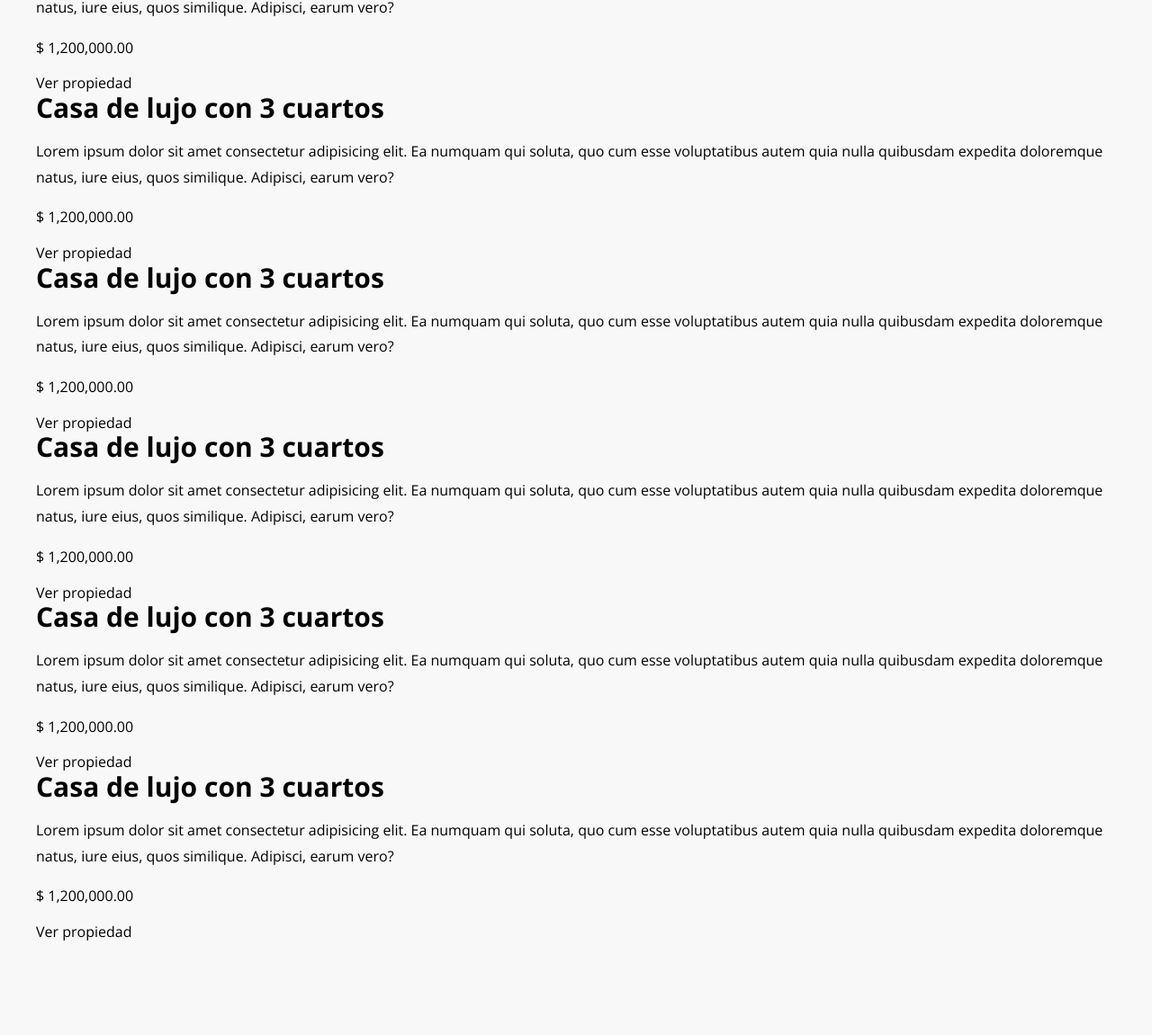
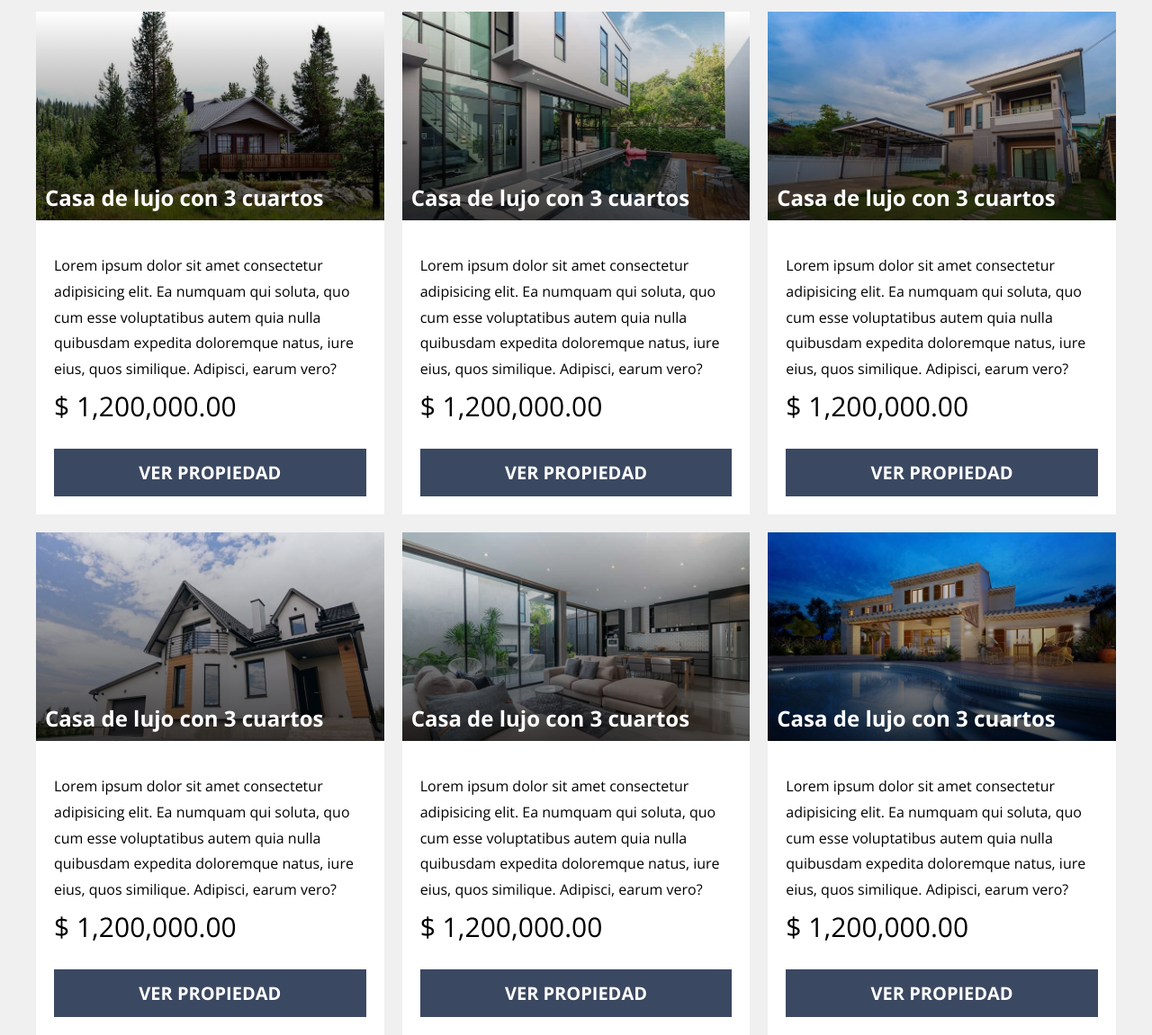
Before and after one commit to johnburetdev/RealState, a website: page index.html in a window 1280 px wide. Shown: the part 824-1975 px from the top of the page at 90% size. Before the commit the page ends 1871 px from the top, so only its background shows below. Drawn offline with nearby package versions, Linux system fonts and the light colour scheme.

Commit message:
CSS propiedades termindo

```diff
--- a/index.html
+++ b/index.html
@@ -44,77 +44,77 @@
 
 
     <main class="propiedades contenedor">
-        <h2 class="propiedades__heading">Nuestras <span>propiedades</span></h2>
+        <h2 class="propiedades__heading">Nuestras <span>Propiedades</span></h2>
         <div class="propiedades__grid">
             <div class="propiedad">
-                <div class="propiedaded__imagen">
+                <div class="propiedad__imagen">
                     <h3 class="propiedad__nombre">Casa de lujo con 3 cuartos</h3>
                 </div>
                 <div class="propiedad__contenido">
-                    <p class="prpiedad__texto">Lorem ipsum dolor sit amet consectetur adipisicing elit. Ea numquam qui
+                    <p class="propiedad__texto">Lorem ipsum dolor sit amet consectetur adipisicing elit. Ea numquam qui
                         soluta, quo cum esse voluptatibus autem quia nulla quibusdam expedita doloremque natus, iure
                         eius, quos similique. Adipisci, earum vero?</p>
-                    <p class="prpiedad__precio">$ 1,200,000.00</p>
+                    <p class="propiedad__precio">$ 1,200,000.00</p>
                     <a href="#" class="propiedad__enlace">Ver propiedad</a>
                 </div>
             </div>
             <div class="propiedad">
-                <div class="propiedaded__imagen">
+                <div class="propiedad__imagen">
                     <h3 class="propiedad__nombre">Casa de lujo con 3 cuartos</h3>
                 </div>
                 <div class="propiedad__contenido">
-                    <p class="prpiedad__texto">Lorem ipsum dolor sit amet consectetur adipisicing elit. Ea numquam qui
+                    <p class="propiedad__texto">Lorem ipsum dolor sit amet consectetur adipisicing elit. Ea numquam qui
                         soluta, quo cum esse voluptatibus autem quia nulla quibusdam expedita doloremque natus, iure
                         eius, quos similique. Adipisci, earum vero?</p>
-                    <p class="prpiedad__precio">$ 1,200,000.00</p>
+                    <p class="propiedad__precio">$ 1,200,000.00</p>
                     <a href="#" class="propiedad__enlace">Ver propiedad</a>
                 </div>
             </div>
             <div class="propiedad">
-                <div class="propiedaded__imagen">
+                <div class="propiedad__imagen">
                     <h3 class="propiedad__nombre">Casa de lujo con 3 cuartos</h3>
                 </div>
                 <div class="propiedad__contenido">
-                    <p class="prpiedad__texto">Lorem ipsum dolor sit amet consectetur adipisicing elit. Ea numquam qui
+                    <p class="propiedad__texto">Lorem ipsum dolor sit amet consectetur adipisicing elit. Ea numquam qui
                         soluta, quo cum esse voluptatibus autem quia nulla quibusdam expedita doloremque natus, iure
                         eius, quos similique. Adipisci, earum vero?</p>
-                    <p class="prpiedad__precio">$ 1,200,000.00</p>
+                    <p class="propiedad__precio">$ 1,200,000.00</p>
                     <a href="#" class="propiedad__enlace">Ver propiedad</a>
                 </div>
             </div>
             <div class="propiedad">
-                <div class="propiedaded__imagen">
+                <div class="propiedad__imagen">
                     <h3 class="propiedad__nombre">Casa de lujo con 3 cuartos</h3>
                 </div>
                 <div class="propiedad__contenido">
-                    <p class="prpiedad__texto">Lorem ipsum dolor sit amet consectetur adipisicing elit. Ea numquam qui
+                    <p class="propiedad__texto">Lorem ipsum dolor sit amet consectetur adipisicing elit. Ea numquam qui
                         soluta, quo cum esse voluptatibus autem quia nulla quibusdam expedita doloremque natus, iure
                         eius, quos similique. Adipisci, earum vero?</p>
-                    <p class="prpiedad__precio">$ 1,200,000.00</p>
+                    <p class="propiedad__precio">$ 1,200,000.00</p>
                     <a href="#" class="propiedad__enlace">Ver propiedad</a>
                 </div>
             </div>
             <div class="propiedad">
-                <div class="propiedaded__imagen">
+                <div class="propiedad__imagen">
                     <h3 class="propiedad__nombre">Casa de lujo con 3 cuartos</h3>
                 </div>
                 <div class="propiedad__contenido">
-                    <p class="prpiedad__texto">Lorem ipsum dolor sit amet consectetur adipisicing elit. Ea numquam qui
+                    <p class="propiedad__texto">Lorem ipsum dolor sit amet consectetur adipisicing elit. Ea numquam qui
                         soluta, quo cum esse voluptatibus autem quia nulla quibusdam expedita doloremque natus, iure
                         eius, quos similique. Adipisci, earum vero?</p>
-                    <p class="prpiedad__precio">$ 1,200,000.00</p>
+                    <p class="propiedad__precio">$ 1,200,000.00</p>
                     <a href="#" class="propiedad__enlace">Ver propiedad</a>
                 </div>
             </div>
             <div class="propiedad">
-                <div class="propiedaded__imagen">
+                <div class="propiedad__imagen">
                     <h3 class="propiedad__nombre">Casa de lujo con 3 cuartos</h3>
                 </div>
                 <div class="propiedad__contenido">
-                    <p class="prpiedad__texto">Lorem ipsum dolor sit amet consectetur adipisicing elit. Ea numquam qui
+                    <p class="propiedad__texto">Lorem ipsum dolor sit amet consectetur adipisicing elit. Ea numquam qui
                         soluta, quo cum esse voluptatibus autem quia nulla quibusdam expedita doloremque natus, iure
                         eius, quos similique. Adipisci, earum vero?</p>
-                    <p class="prpiedad__precio">$ 1,200,000.00</p>
+                    <p class="propiedad__precio">$ 1,200,000.00</p>
                     <a href="#" class="propiedad__enlace">Ver propiedad</a>
                 </div>
             </div>
--- a/src/scss/app.scss
+++ b/src/scss/app.scss
@@ -1,2 +1,3 @@
 @use 'base';
 @use 'ui/header';
+@use 'ui/contenido';
--- a/src/scss/base/_globales.scss
+++ b/src/scss/base/_globales.scss
@@ -11,7 +11,7 @@ html {
 body {
     font-family: v.$fuentePrincipal;
     font-size: 1.6rem;
-    background-color: v.$grisClaro;
+    background-color: darken(v.$grisClaro, 3%);
 }
 .contenedor {
     width: 95%;
--- a/src/scss/base/_mixins.scss
+++ b/src/scss/base/_mixins.scss
@@ -50,3 +50,20 @@
     gap: $espaciado;
     grid-template-columns: repeat($columnas, 1fr);
 }
+
+@mixin heading{
+    font-weight: 400;
+
+    span{
+        font-weight: 700;
+    }
+
+    &::after{
+        content: '';
+        display: block;
+        height: 1rem;
+        width: 15rem;
+        margin-top: 1rem;
+        background-image: linear-gradient(to right, v.$primario 0%, v.$primario 50%, lighten(v.$primario, 20%) 50%, lighten(v.$primario, 20%) 100%);
+    }
+}
--- /dev/null
+++ b/src/scss/ui/contenido/_index.scss
@@ -0,0 +1 @@
+@forward 'propiedades';
--- /dev/null
+++ b/src/scss/ui/contenido/_propiedades.scss
@@ -0,0 +1,67 @@
+@use 'base/variables' as v;
+@use 'base/mixins' as m;
+
+.propiedades{
+
+    margin-top: 5rem;
+
+    @include m.tablet {
+        margin-top: 10rem;
+    }
+
+    &__heading{
+        @include m.heading;
+    }
+
+    &__grid{
+        @include m.grid(1, 2rem);
+        @include m.tablet {
+            @include m.grid(3, 2rem)
+        }
+    }
+}
+
+.propiedad{
+    background-color: v.$blanco;
+
+    &__imagen{
+        aspect-ratio: 10 / 6;
+        background-size: cover;
+        position: relative;
+    }
+
+    @for $i from 1 through 6 {
+        $imagen: '../img/propiedad_' + $i + '.jpg';
+
+        &:nth-child(#{$i}) &__imagen{
+            background-image: linear-gradient(to bottom, transparentize(v.$negro, 1%) 0%, transparentize(v.$negro, .3%) 100%,),
+            url($imagen) ;
+        }
+    }
+
+    &__nombre{
+        position: absolute;
+        left: 1rem;
+        bottom: 1rem;
+        color: v.$blanco;
+        font-size: 2.4rem;
+    }
+
+    &__contenido{
+        padding: 2rem;
+    }
+
+    &__texto{
+        margin-bottom: 0;
+    }
+
+    &__precio{
+        font-size: 3rem;
+        margin: 0;
+    }
+    &__enlace{
+        @include m.boton(v.$primario, v.$blanco);
+        display: block;
+        text-transform: uppercase;
+    }
+}
```
Also changed, not shown: build/css/app.css, 1 other file.
